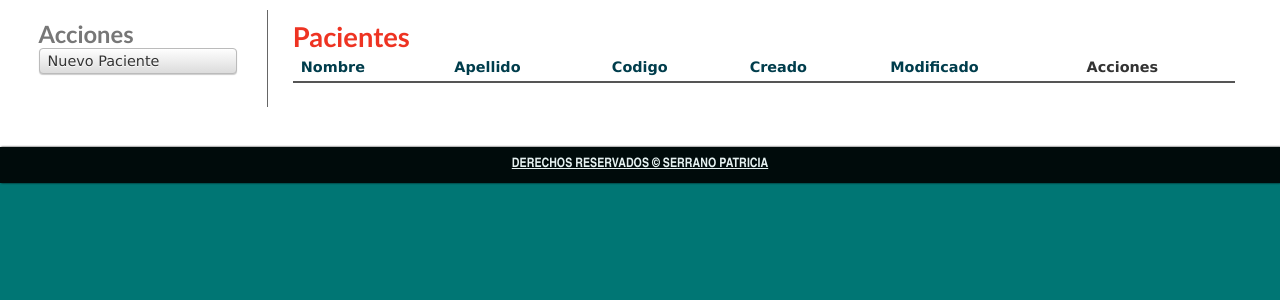
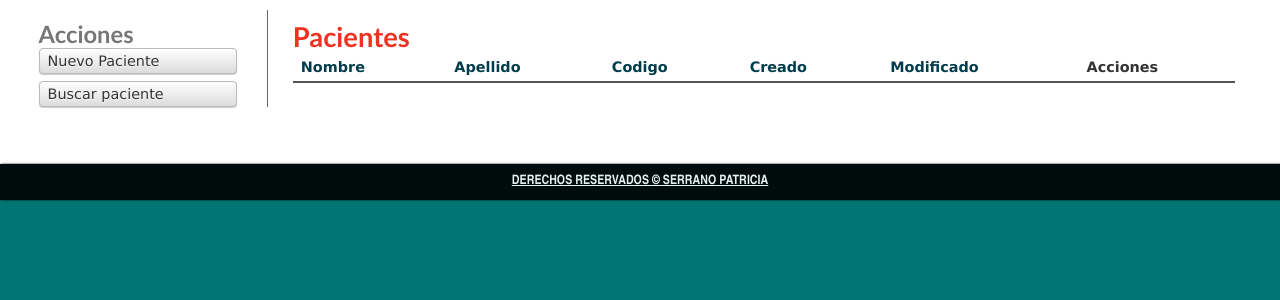
Before and after one commit to alex-arriaga/sistema-asesoria-cakephp, a CakePHP app: the page made by app/View/Pacientes/index.ctp in a window 1280 px wide. Shown: the part 102-402 px from the top of the page. Run offline with PHP 8.4 and a stand-in for CakePHP, Linux system fonts and the light colour scheme; the template is opened without the code that fills it, so the values that code supplies are empty; some libraries are stand-ins or nearby versions.

Commit message:
Agregando botón de búsqueda de pacientes en el index.ctp

```diff
--- a/app/View/Pacientes/index.ctp
+++ b/app/View/Pacientes/index.ctp
@@ -2,6 +2,8 @@
 	<h3><?php echo ('Acciones'); ?></h3>
 	<ul>
 	<li><?php echo $this->Html->link(('Nuevo Paciente'), array('action' => 'add')); ?></li>
+	<li><?php echo $this->Html->link(('Buscar paciente'), array('action' => 'buscar')); ?></li>
+
 	</ul>
 </div>
 <div class="pacientes index">
```
